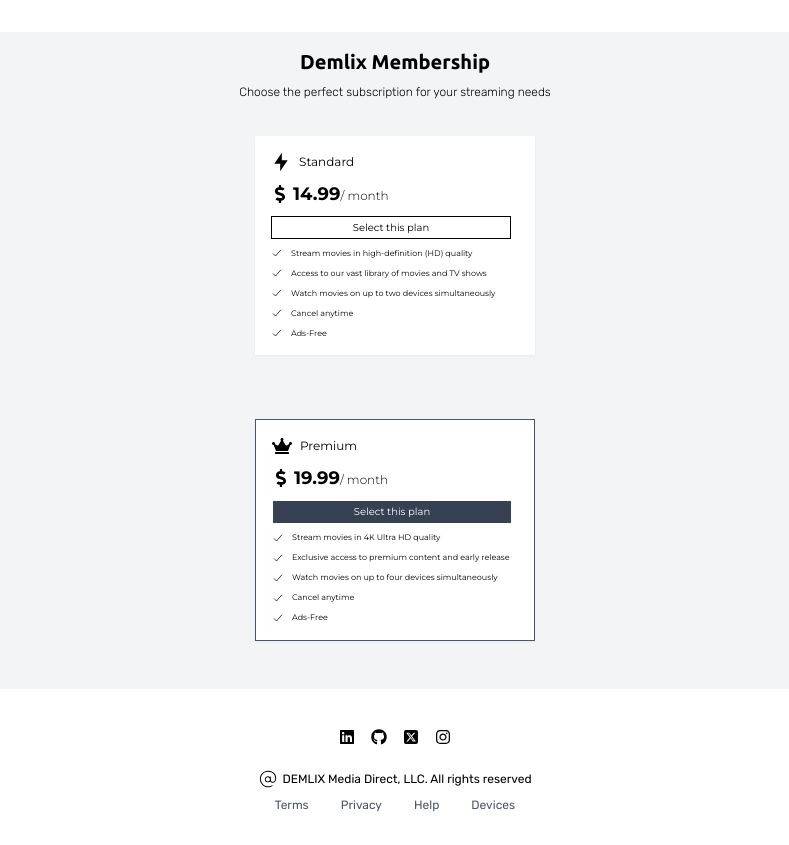
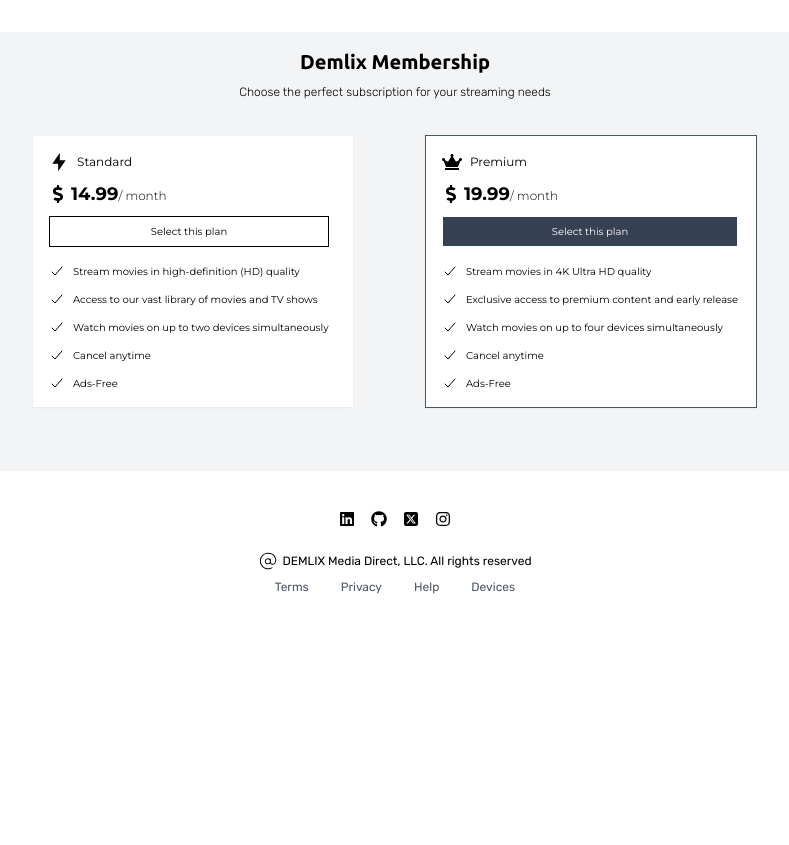
Before and after one commit to Demlew1/The-Movie-Database, a React (Vite) app: page /Home in a window 1280 px wide. Shown: the part 1420-2265 px from the top of the page, without its empty margins (245-1034 px from the left). After the commit the page ends 2047 px from the top, so only its background shows below. Built offline with nearby package versions, Linux system fonts and the light colour scheme; no server answers; a web font is replaced by a local one.

Commit message:
finished with the responsiveness of membership section

```diff
--- a/src/components/pages/Home-page/Membership.jsx
+++ b/src/components/pages/Home-page/Membership.jsx
@@ -26,8 +26,8 @@
           Choose the perfect subscription for your streaming needs
         </p>
       </div>
-      <div className="flex flex-col gap-12 items-center pb-12">
-        <div className="bg-white font-['Montserrat'] text-xs flex flex-col gap-2 justify-center w-70 my-4 p-4 shadow-xs">
+      <div className="flex flex-col gap-12 items-center md:gap-12 lg:gap-18 sm:flex-row sm:gap-8 sm:justify-center pb-12">
+        <div className="bg-white font-['Montserrat'] text-xs flex flex-col gap-2 justify-center w-70 md:w-80 my-4 p-4 shadow-xs">
           <div className=" flex flex-row gap-2">
             <RiFlashlightFill className="size-5" />
             <p className="self-center">Standard</p>
@@ -38,22 +38,22 @@
               <span className="font-bold text-lg">14.99</span>/ month
             </p>
           </div>
-          <button className="border-1 w-60 cursor-pointer hover:bg-gray-700 hover:text-white p-1 text-[10px]">
+          <button className="border-1 w-60 md:w-70 md:p-2 cursor-pointer hover:bg-gray-700 hover:text-white p-1 text-[10px]">
             Select this plan
           </button>
-          <div className="flex flex-col gap-2">
+          <div className="flex flex-col gap-2 md:gap-3 md:pt-2">
             {standard.map((message) => (
               <div
                 className="flex flex-row items-center gap-2"
                 key={message.id}
               >
-                <IoCheckmark className="size-3" />
-                <p className="text-[8px]">{message.message}</p>
+                <IoCheckmark className="size-3 lg:size-4" />
+                <p className="text-[8px] md:text-[10px]">{message.message}</p>
               </div>
             ))}
           </div>
         </div>
-        <div className="bg-white font-['Montserrat'] text-xs flex flex-col gap-2 justify-center p-4 shadow-xs border-1 w-70 border-gray-600">
+        <div className="bg-white font-['Montserrat'] text-xs flex flex-col gap-2 justify-center p-4 shadow-xs border-1 w-70 md:w-82 lg:w-83 border-gray-600">
           <div className=" flex flex-row gap-2">
             <FaCrown className="size-5" />
             <p className="self-center">Premium</p>
@@ -64,17 +64,17 @@
               <span className="font-bold text-lg">19.99</span>/ month
             </p>
           </div>
-          <button className="border-1 w-60 cursor-pointer hover:bg-white hover:text-black bg-gray-700 text-white p-1 text-[10px]">
+          <button className="border-1 w-60 md:w-70 lg:w-74 md:p-2 cursor-pointer hover:bg-white hover:text-black bg-gray-700 text-white p-1 text-[10px]">
             Select this plan
           </button>
-          <div className="flex flex-col gap-2">
+          <div className="flex flex-col gap-2 md:gap-3 md:pt-2">
             {premium.map((message) => (
               <div
                 className="flex flex-row items-center gap-2"
                 key={message.id}
               >
-                <IoCheckmark className="size-3" />
-                <p className="text-[8px]">{message.message}</p>
+                <IoCheckmark className="size-3 lg:size-4" />
+                <p className="text-[8px] md:text-[10px]">{message.message}</p>
               </div>
             ))}
           </div>
```
